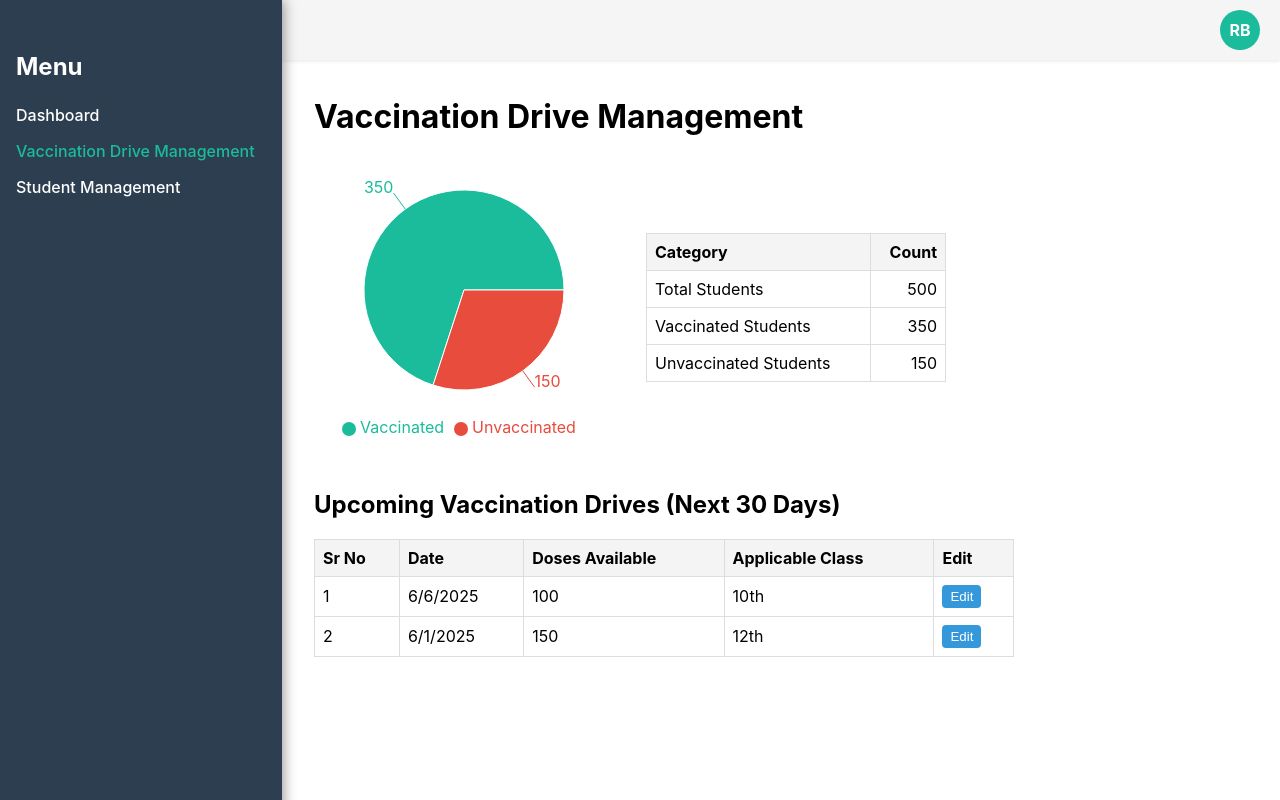
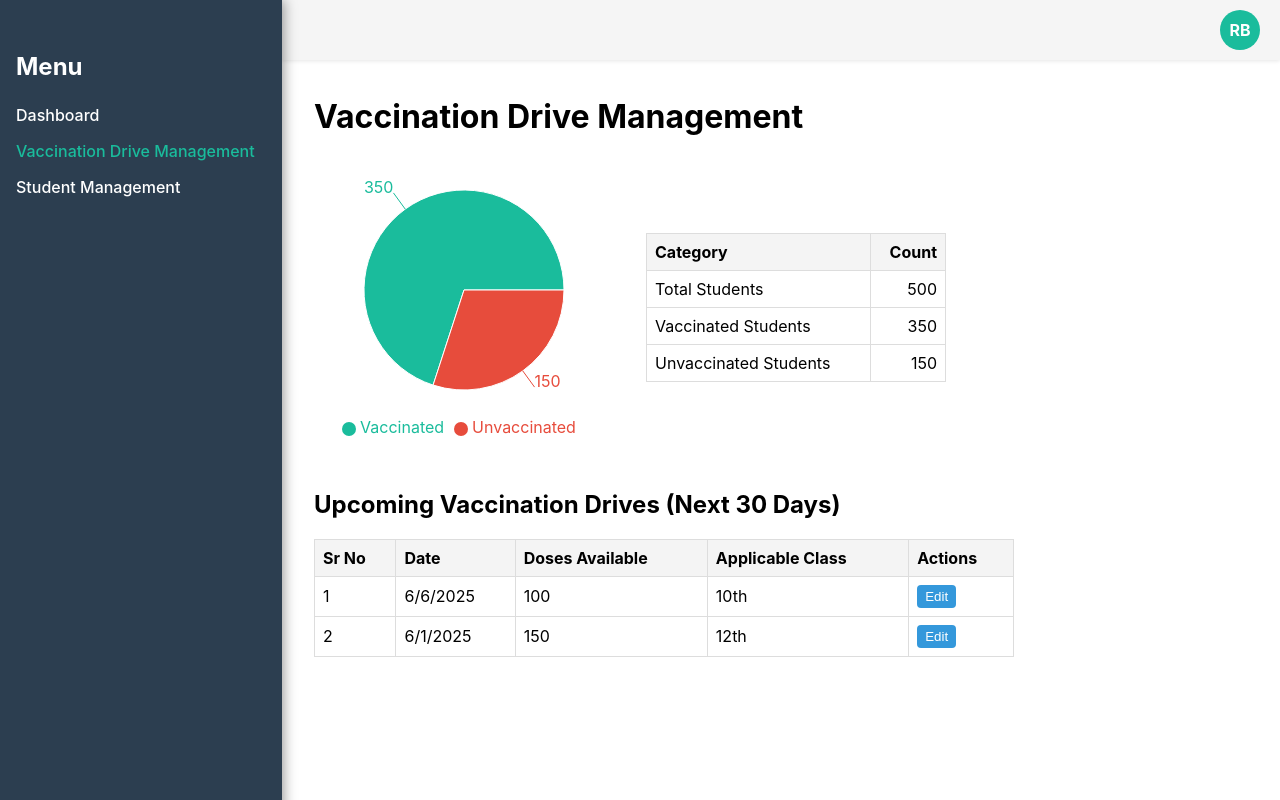
Before and after one commit to rishabh-bhatnagar-mtech/FSAD-Frontend, a React (Create React App) app: page /vaccine-drive in a window 1280 px wide. Built offline with nearby package versions, Linux system fonts and the light colour scheme.

Commit message:
Rename edit to actions for vaccines
Signed-off-by: Rishabh Bhatnagar <2023tm93760@wilp.bits-pilani.ac.in>

```diff
--- a/src/vaccine_drive.js
+++ b/src/vaccine_drive.js
@@ -198,7 +198,7 @@ const VaccineDrive = () => {
                         <th style={{borderBottom: '1px solid #ddd', padding: '8px', textAlign: 'left'}}>Applicable
                             Class
                         </th>
-                        <th style={{borderBottom: '1px solid #ddd', padding: '8px', textAlign: 'left'}}>Edit</th>
+                        <th style={{borderBottom: '1px solid #ddd', padding: '8px', textAlign: 'left'}}>Actions</th>
                     </tr>
                     </thead>
                     <tbody>
```
